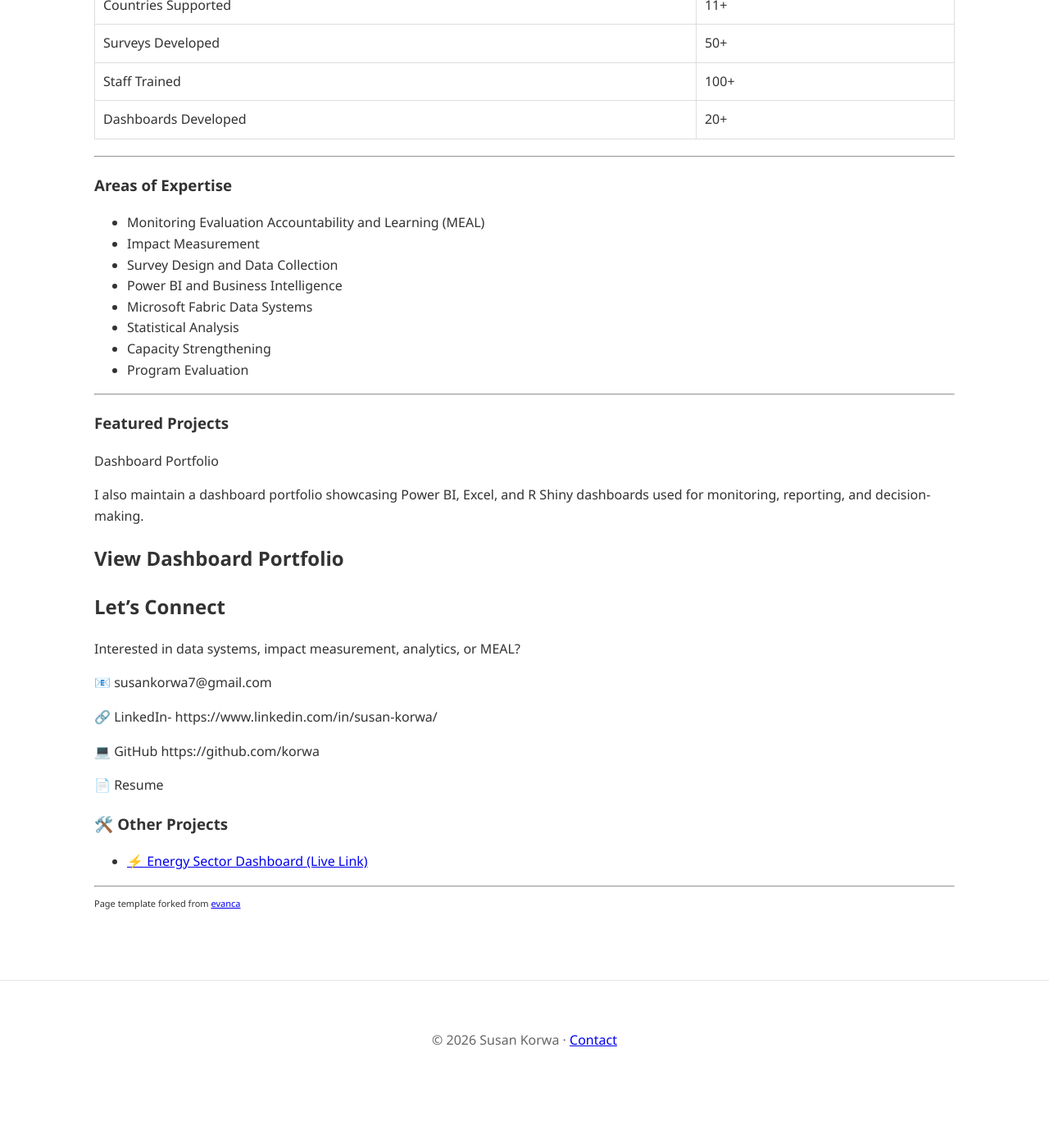
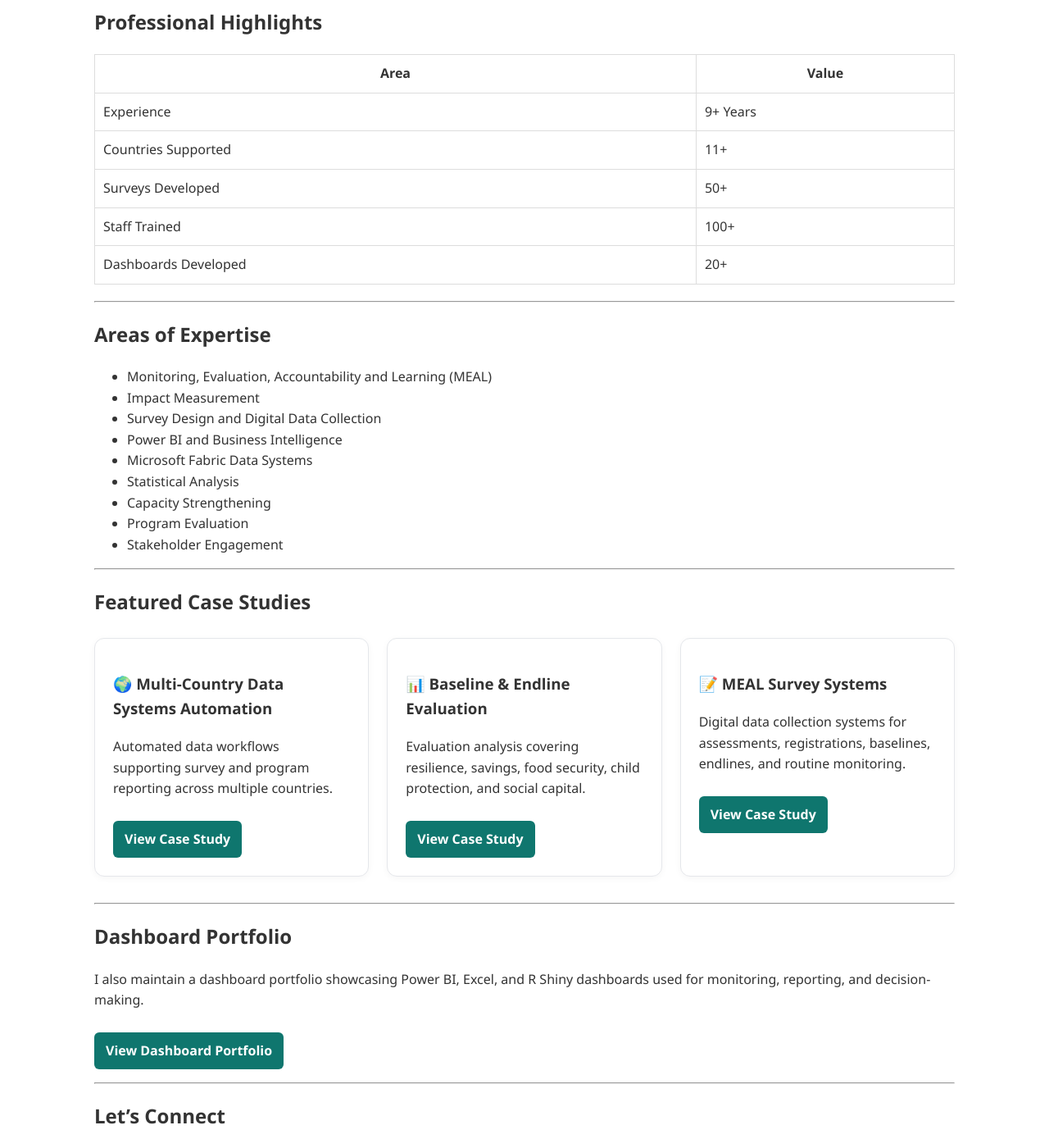
Before and after one commit to korwa/korwa.github.io, a Jekyll site: the page built from index.md, in a window 1280 px wide and 1400 px high, scrolled down 862 px. Shown: the whole window at 82% size. Built offline with Jekyll 4.4.1, drawn with Linux system fonts in a browser that asks for light colours; before the commit the page ends 2204 px from its top, so only the background shows below that; some of the changed text lies outside the part shown.

Commit message:
Revise index.md for improved structure and content
Updated sections for clarity and consistency, including portfolio, professional highlights, and areas of expertise.

```diff
--- a/index.md
+++ b/index.md
@@ -4,13 +4,11 @@ title: Home
 ---
 <img src="image/passport.png" alt="Susan Korwa" width="180" style="border-radius: 50%; margin-bottom: 20px;">
 
-## Portfolio
----
+<img src="{{ '/image/passport.png' | relative_url }}" alt="Susan Korwa" width="180" class="profile-photo">
 
-👋 Hello, I'm Susan Korwa
-Impact Systems & Analytics Specialist
+# 👋 Hello, I'm Susan Korwa
 
-Supporting humanitarian and development programs through data systems, evaluations, analytics, dashboards, and evidence-driven decision making.
+## Impact Systems & Analytics Specialist
 
 <div class="hero-actions">
   <a class="btn" href="{{ '/projects/' | relative_url }}">View Case Studies</a>
@@ -20,7 +18,7 @@ Supporting humanitarian and development programs through data systems, evaluatio
 
 ---
 
-### Professional Highlights
+## Professional Highlights
 
 | Area | Value |
 |--------|--------|
@@ -32,47 +30,63 @@ Supporting humanitarian and development programs through data systems, evaluatio
 
 ---
 
-### Areas of Expertise
+## Areas of Expertise
 
-- Monitoring Evaluation Accountability and Learning (MEAL)
+- Monitoring, Evaluation, Accountability and Learning (MEAL)
 - Impact Measurement
-- Survey Design and Data Collection
+- Survey Design and Digital Data Collection
 - Power BI and Business Intelligence
 - Microsoft Fabric Data Systems
 - Statistical Analysis
 - Capacity Strengthening
 - Program Evaluation
+- Stakeholder Engagement
 
 ---
 
-### Featured Projects
-Dashboard Portfolio
+
+## Featured Case Studies
+
+<div class="project-grid">
+
+<div class="project-card">
+<h3>🌍 Multi-Country Data Systems Automation</h3>
+<p>Automated data workflows supporting survey and program reporting across multiple countries.</p>
+<a class="btn" href="{{ '/projects/data-systems-automation/' | relative_url }}">View Case Study</a>
+</div>
+
+<div class="project-card">
+<h3>📊 Baseline & Endline Evaluation</h3>
+<p>Evaluation analysis covering resilience, savings, food security, child protection, and social capital.</p>
+<a class="btn" href="{{ '/projects/burundi-ogi-evaluation/' | relative_url }}">View Case Study</a>
+</div>
+
+<div class="project-card">
+<h3>📝 MEAL Survey Systems</h3>
+<p>Digital data collection systems for assessments, registrations, baselines, endlines, and routine monitoring.</p>
+<a class="btn" href="{{ '/projects/meal-survey-systems/' | relative_url }}">View Case Study</a>
+</div>
+
+</div>
+
+---
+
+## Dashboard Portfolio
 
 I also maintain a dashboard portfolio showcasing Power BI, Excel, and R Shiny dashboards used for monitoring, reporting, and decision-making.
 
-View Dashboard Portfolio
+<a class="btn" href="{{ '/dashboards/' | relative_url }}">View Dashboard Portfolio</a>
+
 ---
 
 ## Let's Connect
 
 Interested in data systems, impact measurement, analytics, or MEAL?
 
-📧 susankorwa7@gmail.com
+📧 [susankorwa7@gmail.com](mailto:susankorwa7@gmail.com)
+🔗 [LinkedIn](https://www.linkedin.com/in/susan-korwa/)
+💻 [GitHub](https://github.com/korwa)
+📄 [Resume]({{ '/resume/' | relative_url }})
 
-🔗 LinkedIn- https://www.linkedin.com/in/susan-korwa/
-
-💻 GitHub https://github.com/korwa
-
-📄 Resume
-
-### 🛠️ Other Projects
-
-- [⚡ Energy Sector Dashboard (Live Link)](https://4kgbdp-bbm02un040zkhg7-korwa.shinyapps.io/energy-sector-Dashboard/)
-<!-- Add more real projects or remove placeholders below -->
-<!-- - [📘 Project 2 Title](http://example.com/) -->
-<!-- - [📘 Project 3 Title](http://example.com/) -->
-<!-- - [📘 Project 4 Title](http://example.com/) -->
-
----
 
 <p style="font-size:11px">Page template forked from <a href="https://github.com/evanca/quick-portfolio">evanca</a></p>
```
